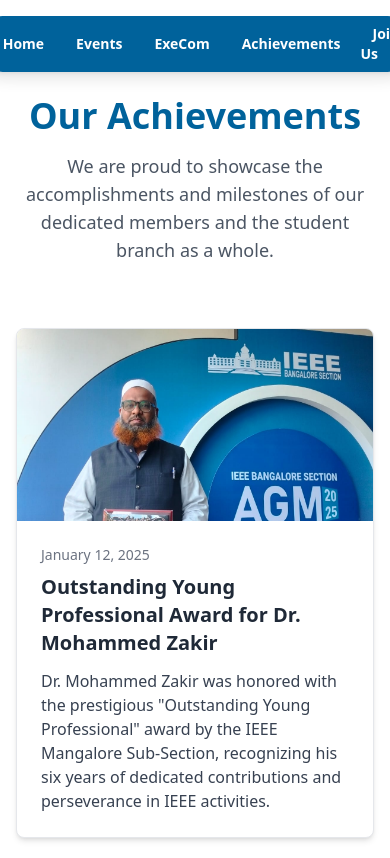
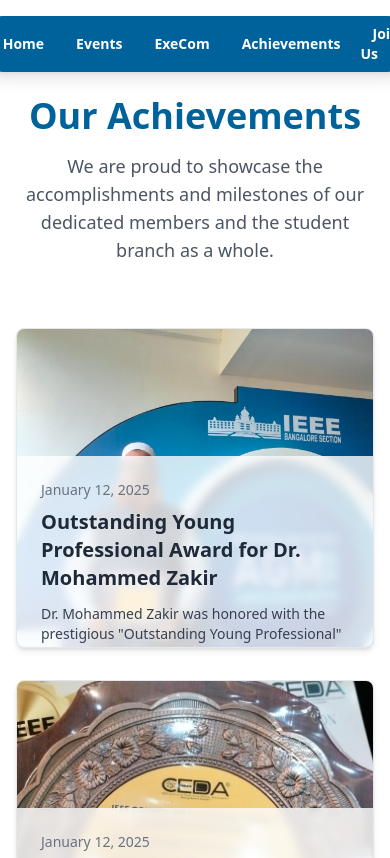
Before and after one commit to hibaah12/IEEE_SBC_Website, a React (Create React App) app: page /achievements in a window 390 px wide. Shown: the top 858 px of the page. Built offline with nearby package versions, Linux system fonts and the light colour scheme.

Commit message:
Added animation. Better in desktop view. Might need to improvise for mobile view

```diff
--- a/src/pages/AchievementsPage.jsx
+++ b/src/pages/AchievementsPage.jsx
@@ -64,12 +64,30 @@
 
       <div className="grid grid-cols-1 md:grid-cols-2 lg:grid-cols-3 gap-8">
         {[...achievements].reverse().map((achievement) => (
-          <div key={achievement.id} className="bg-white border border-gray-200 rounded-lg shadow-md overflow-hidden hover:shadow-xl transition-shadow duration-300">
-            <img src={achievement.image} alt={achievement.title} className="w-full h-48 object-cover" />
-            <div className="p-6">
+          <div
+            key={achievement.id}
+            className="group bg-white border border-gray-200 rounded-lg shadow-md overflow-hidden relative
+                       h-80 md:h-96 hover:shadow-xl transition-shadow duration-300 cursor-pointer"
+          >
+            <img
+              src={achievement.image}
+              alt={achievement.title}
+              className="absolute inset-0 w-full h-full object-cover transition-transform duration-500
+                         group-hover:scale-105"
+            />
+
+            {/* CORRECTED: Overlay for text content - Now slides off completely */}
+            <div
+              className="absolute inset-x-0 bottom-0 h-3/5 p-6
+                         bg-white/80 backdrop-blur-sm
+                         transform group-hover:translate-y-full
+                         transition-transform duration-500 ease-in-out"
+            >
               <p className="text-sm text-gray-500 mb-2">{achievement.date}</p>
               <h3 className="text-xl font-semibold text-gray-800 mb-3">{achievement.title}</h3>
-              <p className="text-gray-700">{achievement.description}</p>
+              <p className="text-gray-700 text-sm">
+                {achievement.description}
+              </p>
             </div>
           </div>
         ))}
```
